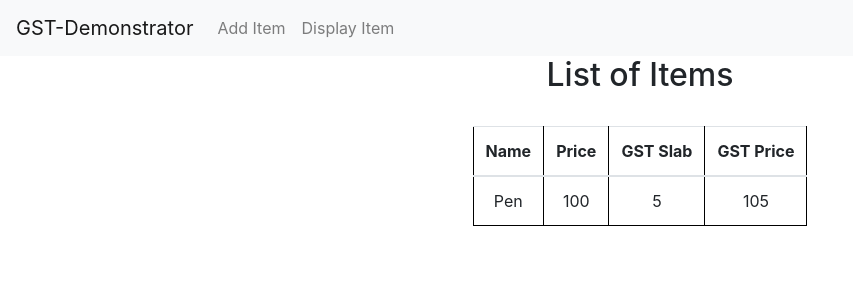
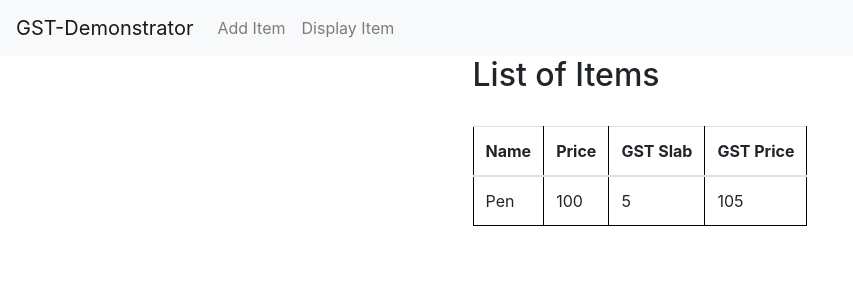
Before and after one commit to narenms/gst-demonstrator, a React (Create React App) app: page /displayitem in a window 1280 px wide. Shown: the top 300 px of the page, without its empty margins (0-853 px from the left). Built offline with nearby package versions, Linux system fonts and the light colour scheme.

Commit message:
Fix inputfield not getting populated error.

```diff
--- a/src/containers/GSTDemonstrator/AddItem.js
+++ b/src/containers/GSTDemonstrator/AddItem.js
@@ -14,7 +14,7 @@ function AddItem() {
 
   const handleChange = (e) => {
     const { name, value } = e.target;
-    setData((prevState) => ({ ...prevState, [name]: value }));
+    setData({ [name]: value });
   };
 
   const onSubmit = (e) => {
--- a/src/containers/GSTDemonstrator/DisplayItems.js
+++ b/src/containers/GSTDemonstrator/DisplayItems.js
@@ -37,10 +37,8 @@ function DisplayItems() {
     <div className="container">
       <div className="d-flex justify-content-center">
         <div className="d-flex align-items-start flex-column">
-          <p className="text-center">
-            <h2>List of Items</h2> <br />
-            <Table columns={columns} data={item} />
-          </p>
+          <h2>List of Items</h2> <br />
+          <Table columns={columns} data={item} />
         </div>
       </div>
     </div>
--- a/src/containers/GSTDemonstrator/Home.js
+++ b/src/containers/GSTDemonstrator/Home.js
@@ -4,10 +4,8 @@ function Home() {
   return (
     <div className="d-flex justify-content-center">
       <div className="d-flex align-items-start flex-column">
-        <p className="text-center">
         <h2>GST Demonstrator - Home</h2>
-          <h4>Welcome!!</h4>
-        </p>
+        <h4>Welcome!!</h4>
       </div>
     </div>
   );
```
